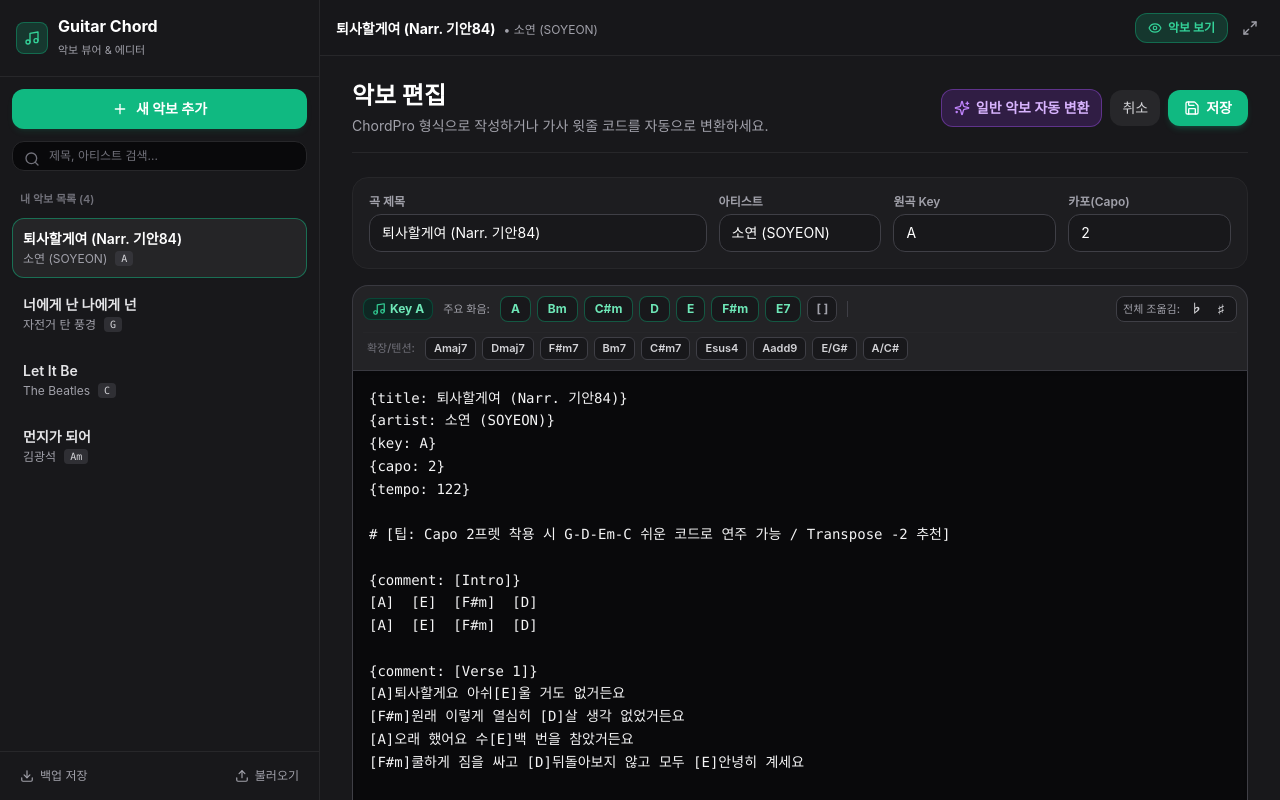
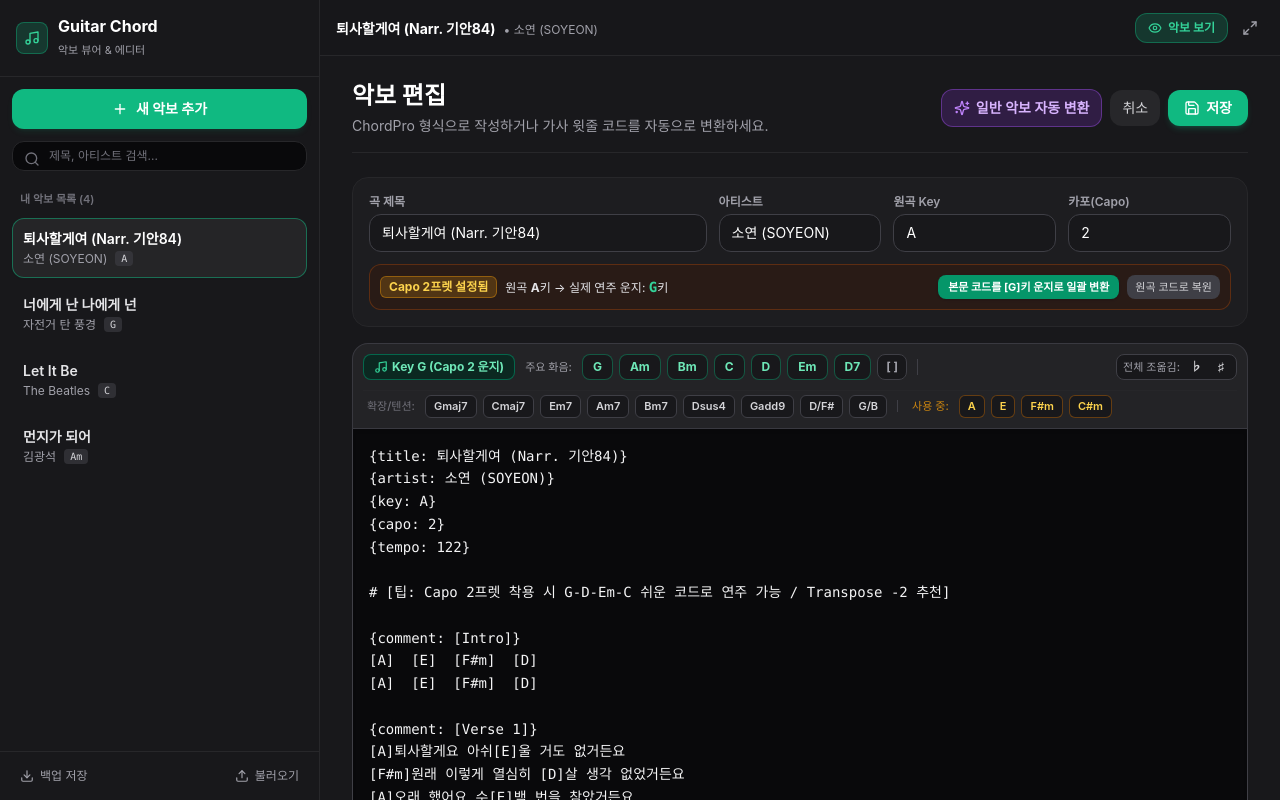
Before and after one commit to twmllsh/guitar_app, a React (Vite) app: page / in a window 1280 px wide. Both pictures are taken after a click on the button "편집하기". Built offline with nearby package versions, Linux system fonts and the light colour scheme; the HTML template or start-up script is replaced by a standard one.

Commit message:
feat: 카포(Capo) 지정 시 실제 연주 운지 키(Play Key) 자동 계산 및 에디터/본문 코드 연동 기능 구현

```diff
--- a/src/components/ChordViewer.tsx
+++ b/src/components/ChordViewer.tsx
@@ -1,7 +1,7 @@
 import React from 'react';
 import { Song, ParsedLine } from '../types';
 import { parseChordPro } from '../utils/chordProParser';
-import { transposeChordProContent, extractUniqueChords, transposeSingleChord } from '../utils/chordUtils';
+import { transposeChordProContent, extractUniqueChords, transposeSingleChord, getPlayKey } from '../utils/chordUtils';
 
 interface Props {
   song: Song;
@@ -74,6 +74,9 @@ export const ChordViewer: React.FC<Props> = ({
             {song.capo !== undefined && song.capo > 0 && (
               <span className="px-3 py-1.5 bg-amber-950/40 border border-amber-800/60 rounded-lg text-amber-300 font-medium">
                 카포: <strong>{song.capo} 프렛</strong>
+                <span className="text-emerald-300 font-bold ml-1.5">
+                  ({getPlayKey(song.originalKey || 'C', song.capo)}키 운지)
+                </span>
               </span>
             )}
 
--- a/src/components/SongEditor.tsx
+++ b/src/components/SongEditor.tsx
@@ -5,9 +5,11 @@ import {
   transposeChordProContent,
   transposeSingleChord,
   getDiatonicChords,
-  extractUniqueChords
+  extractUniqueChords,
+  getPlayKey,
+  getSoundingKey
 } from '../utils/chordUtils';
-import { Wand2, Save, Undo2, Plus, Sparkles, HelpCircle, ArrowUpDown, Music } from 'lucide-react';
+import { Wand2, Save, Undo2, Plus, Sparkles, HelpCircle, ArrowUpDown, Music, KeyRound } from 'lucide-react';
 
 interface Props {
   song: Song;
@@ -78,9 +80,18 @@ export const SongEditor: React.FC<Props> = ({ song, onSave, onCancel }) => {
     }
   };
 
+  // When capo is applied, calculate the actual fingering key (Play Key)
+  // e.g. Original Key A + Capo 2 -> Play Key G
+  const playKey = useMemo(() => {
+    return getPlayKey(originalKey, capo);
+  }, [originalKey, capo]);
+
+  // Use playKey if capo is set, so the editor tools provide G-key chords instead of A-key chords
+  const activeEditKey = capo > 0 ? playKey : (originalKey || 'C');
+
   const diatonic = useMemo(() => {
-    return getDiatonicChords(originalKey);
-  }, [originalKey]);
+    return getDiatonicChords(activeEditKey);
+  }, [activeEditKey]);
 
   const usedChords = useMemo(() => {
     return extractUniqueChords(content);
@@ -91,6 +102,20 @@ export const SongEditor: React.FC<Props> = ({ song, onSave, onCancel }) => {
     const allDiatonic = new Set([...diatonic.basic, ...diatonic.extensions]);
     return usedChords.filter((c) => !allDiatonic.has(c));
   }, [diatonic, usedChords]);
+
+  // Handler to convert chords in content to Capo Play Key (shift by -capo)
+  const handleConvertChordsToCapoKey = () => {
+    if (!capo || capo <= 0) return;
+    const converted = transposeChordProContent(content, -capo);
+    setContent(converted);
+  };
+
+  // Handler to revert chords in content back to Original Sounding Key (shift by +capo)
+  const handleRevertChordsToOriginalKey = () => {
+    if (!capo || capo <= 0) return;
+    const reverted = transposeChordProContent(content, capo);
+    setContent(reverted);
+  };
 
   return (
     <div className="w-full max-w-4xl mx-auto pb-24">
@@ -176,15 +201,50 @@ export const SongEditor: React.FC<Props> = ({ song, onSave, onCancel }) => {
             className="w-full bg-zinc-900 border border-zinc-700 rounded-xl px-3 py-2 text-sm text-white focus:outline-none focus:border-emerald-500"
           />
         </div>
+
+        {/* Capo Play Key Guidance & Auto Converter Banner */}
+        {capo > 0 && (
+          <div className="col-span-2 sm:col-span-5 bg-amber-950/30 border border-amber-800/50 rounded-xl p-2.5 flex flex-col sm:flex-row sm:items-center justify-between gap-2 text-xs animate-fadeIn">
+            <div className="flex items-center gap-2">
+              <span className="px-2 py-0.5 bg-amber-500/20 text-amber-300 border border-amber-500/40 font-bold rounded-md">
+                Capo {capo}프렛 설정됨
+              </span>
+              <span className="text-zinc-200">
+                원곡 <strong>{originalKey || 'C'}</strong>키 → 실제 연주 운지: <strong className="text-emerald-400 font-mono text-sm">{playKey}</strong>키
+              </span>
+            </div>
+
+            <div className="flex items-center gap-2">
+              <button
+                type="button"
+                onClick={handleConvertChordsToCapoKey}
+                title={`본문의 모든 코드를 카포 운지인 [${playKey}]키 코드로 일괄 변환합니다`}
+                className="px-2.5 py-1 bg-emerald-600 hover:bg-emerald-500 text-white rounded-lg font-bold text-[11px] shadow transition-all active:scale-95"
+              >
+                본문 코드를 [{playKey}]키 운지로 일괄 변환
+              </button>
+              <button
+                type="button"
+                onClick={handleRevertChordsToOriginalKey}
+                title={`본문의 코드를 원곡 실제 음 [${originalKey || 'C'}]키로 되돌립니다`}
+                className="px-2 py-1 bg-zinc-700 hover:bg-zinc-600 text-zinc-300 rounded-lg font-medium text-[11px] transition-colors"
+              >
+                원곡 코드로 복원
+              </button>
+            </div>
+          </div>
+        )}
       </div>
 
-      {/* Quick Chord Insertion Toolbar based on Current Key */}
+      {/* Quick Chord Insertion Toolbar based on Current Key / Capo Play Key */}
       <div className="bg-zinc-800/80 border border-zinc-700/80 rounded-t-2xl p-2.5 space-y-2 select-none">
         {/* Row 1: Key indicator & Basic Diatonic Chords */}
         <div className="flex items-center gap-1.5 overflow-x-auto scrollbar-thin pb-0.5">
-          <div className="flex items-center gap-1 px-2 py-0.5 bg-emerald-950/60 border border-emerald-800/60 rounded-lg text-emerald-300 font-bold text-xs shrink-0">
-            <Music className="w-3.5 h-3.5 text-emerald-400" />
-            <span>Key {originalKey || 'C'}</span>
+          <div className="flex items-center gap-1 px-2.5 py-1 bg-emerald-950/70 border border-emerald-700/80 rounded-lg text-emerald-300 font-bold text-xs shrink-0 shadow-xs">
+            <Music className="w-3.5 h-3.5 text-emerald-400 shrink-0" />
+            <span>
+              {capo > 0 ? `Key ${playKey} (Capo ${capo} 운지)` : `Key ${originalKey || 'C'}`}
+            </span>
           </div>
 
           <span className="text-[11px] text-zinc-400 font-medium px-1 shrink-0">주요 화음:</span>
--- a/src/utils/chordUtils.ts
+++ b/src/utils/chordUtils.ts
@@ -46,6 +46,24 @@ export function transposeSingleChord(chord: string, semitones: number, preferFla
   const newSlash = slashRoot ? `/${transposeNote(slashRoot)}` : '';
 
   return `${newRoot}${modifier}${newSlash}`;
+}
+
+/**
+ * Calculate the fingering key (Play Key) when capo is applied
+ * e.g., Original Key 'A' with Capo 2 -> Play in 'G' key chords (shifted -capo)
+ */
+export function getPlayKey(originalKey: string, capo: number): string {
+  if (!capo || capo <= 0) return originalKey || 'C';
+  return transposeSingleChord(originalKey || 'C', -capo);
+}
+
+/**
+ * Calculate the actual sounding key given play key and capo
+ * e.g., Play in 'G' key with Capo 2 -> Sounding Key 'A' (shifted +capo)
+ */
+export function getSoundingKey(playKey: string, capo: number): string {
+  if (!capo || capo <= 0) return playKey || 'C';
+  return transposeSingleChord(playKey || 'C', capo);
 }
 
 /**
```
